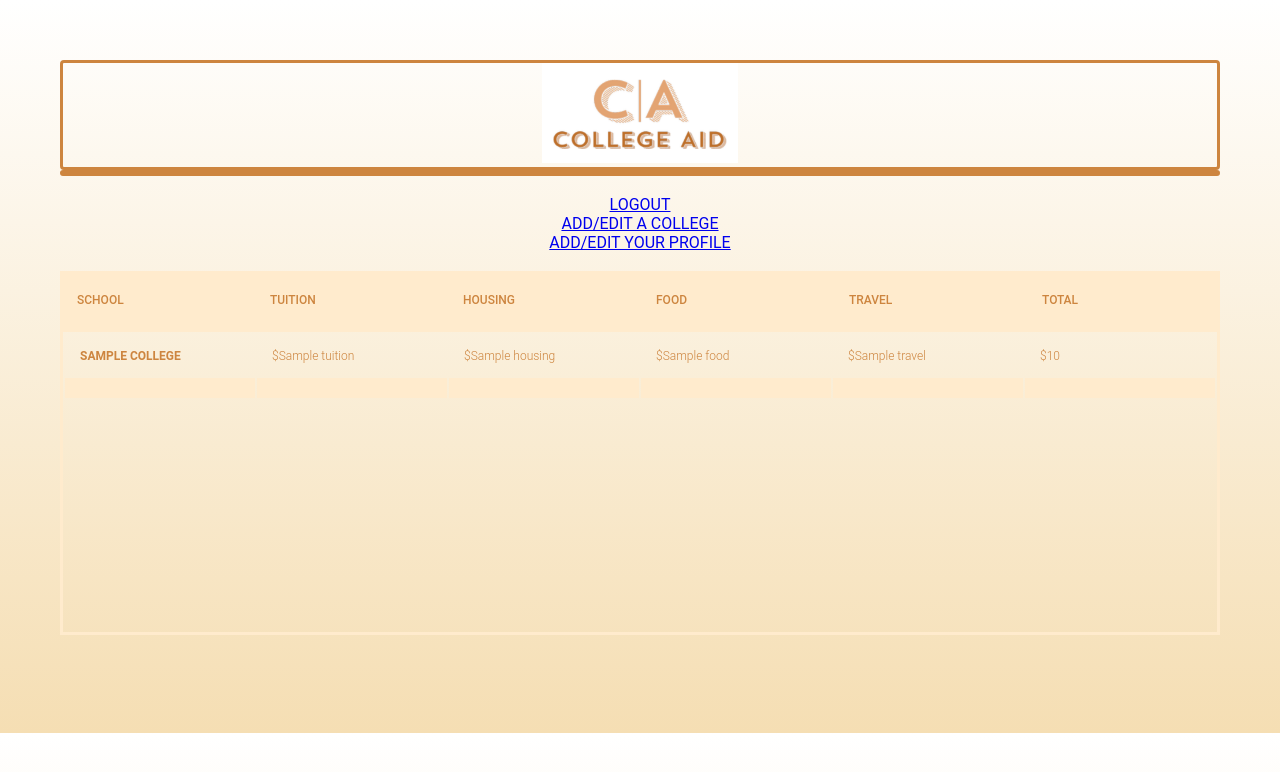
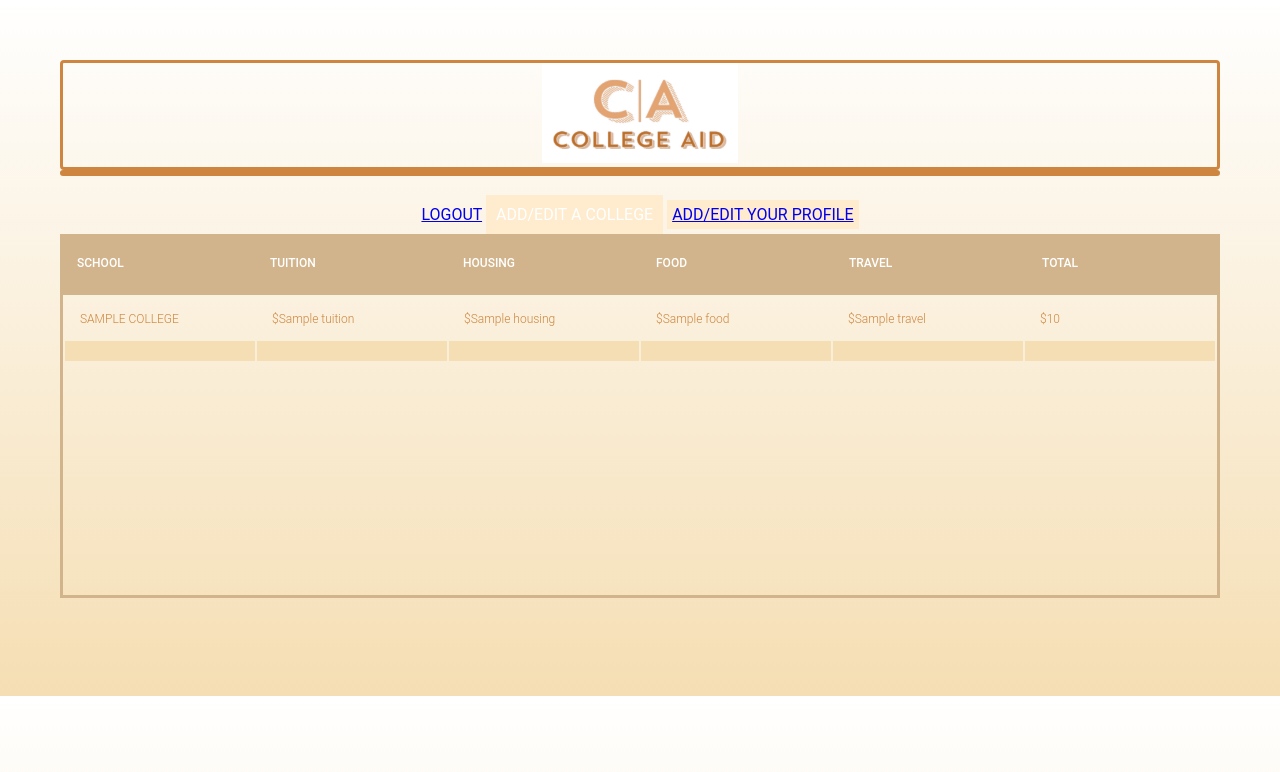
Before and after one commit to AshaBrianna/Aid_by_AID, a Python web app: template templates/MainPage.html in a window 1280 px wide. Shown: the top 772 px of the page. Run offline with Jinja, Linux system fonts and the light colour scheme; the template is opened without the code that fills it: most values are stand-ins (such as "Sample title", 1, 10 or a date in 2020); lists and menus that the app fills with data are empty.

Commit message:
stylized chart

```diff
--- a/stylesheets/aid_by_AID.css
+++ b/stylesheets/aid_by_AID.css
@@ -1,3 +1,14 @@
+.button {
+  background-color: BlanchedAlmond; /* Green */
+  border: none;
+  color: white;
+  padding: 5px 5px;
+  text-align: center;
+  text-decoration: none;
+  display: inline-block;
+  font-size: 16px;
+}
+
 .header{
   border: 3px solid peru;
   border-radius: 4px;
@@ -161,20 +172,20 @@ label{
    table-layout: fixed;
  }
  .tbl-header{
-   background-color: BlanchedAlmond;
+   background-color: tan;
   }
  .tbl-content{
    height:300px;
    overflow-x:auto;
    margin-top: 0px;
-   border: 3px solid BlanchedAlmond;
+   border: 3px solid tan;
  }
  th{
    padding: 20px 15px;
    text-align: left;
    font-weight: 500;
    font-size: 12px;
-   color: peru;
+   color: white;
    text-transform: uppercase;
  }
 
@@ -185,7 +196,7 @@ label{
    font-weight: 300;
    font-size: 12px;
    color: peru;
-   border-bottom: solid 20px BlanchedAlmond;
+   border-bottom: solid 20px wheat;
 
  }
  .schoolname
--- a/templates/MainPage.html
+++ b/templates/MainPage.html
@@ -13,7 +13,7 @@
     <br>
     <a href="{{logout_url}}">LOGOUT</a>
     <div class="button">
-      <a href="/add_college" > ADD/EDIT A COLLEGE </a>
+      <a class="button"href="/add_college" > ADD/EDIT A COLLEGE </a>
     </div>
     <div class="button">
       <a href="/AddStudent" > ADD/EDIT YOUR PROFILE </a>
@@ -39,7 +39,7 @@
         <tbody>
           {% for colleges in college %}
             <tr>
-              <td class="schoolname"><b>{{colleges.college_name}}</b></td>
+              <td class="schoolname">{{colleges.college_name}}</td>
               <td>${{colleges.tuition}}</td>
               <td>${{colleges.housing}}</td>
               <td>${{colleges.food}}</td>
```
